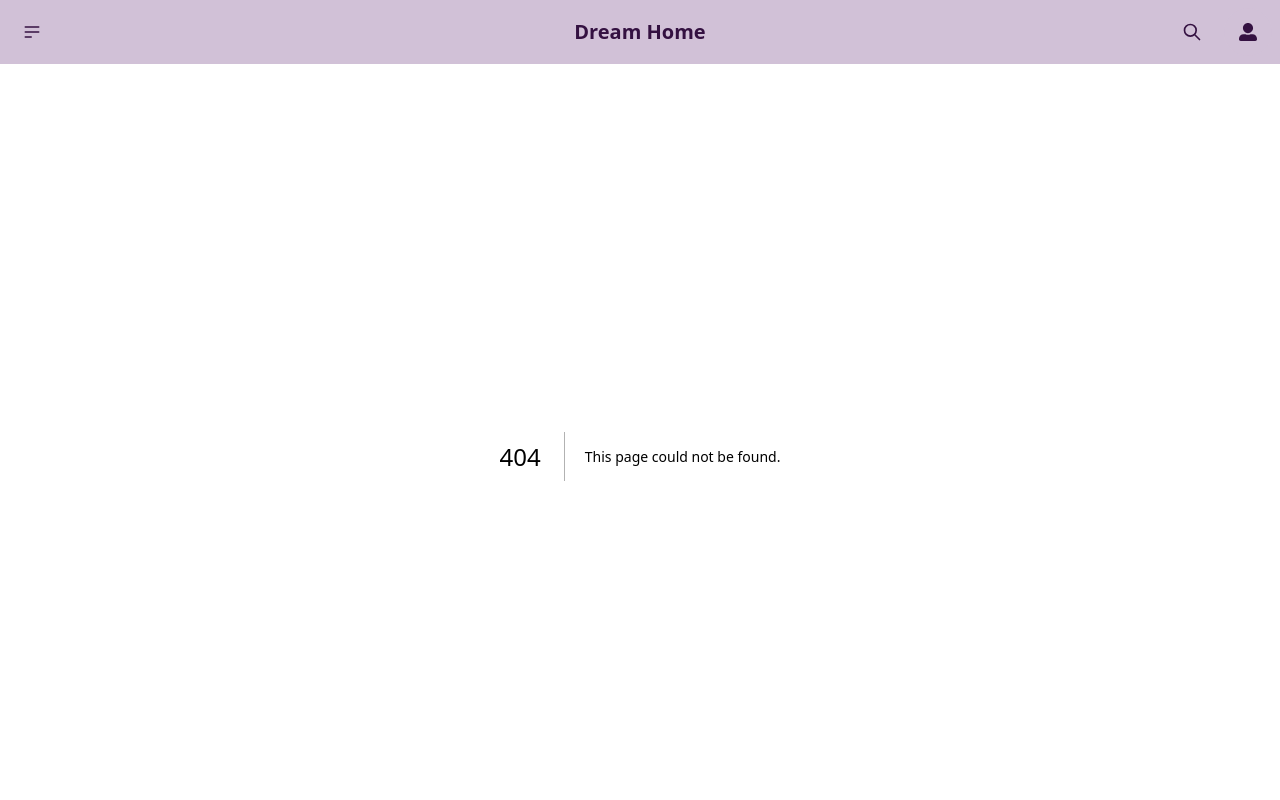
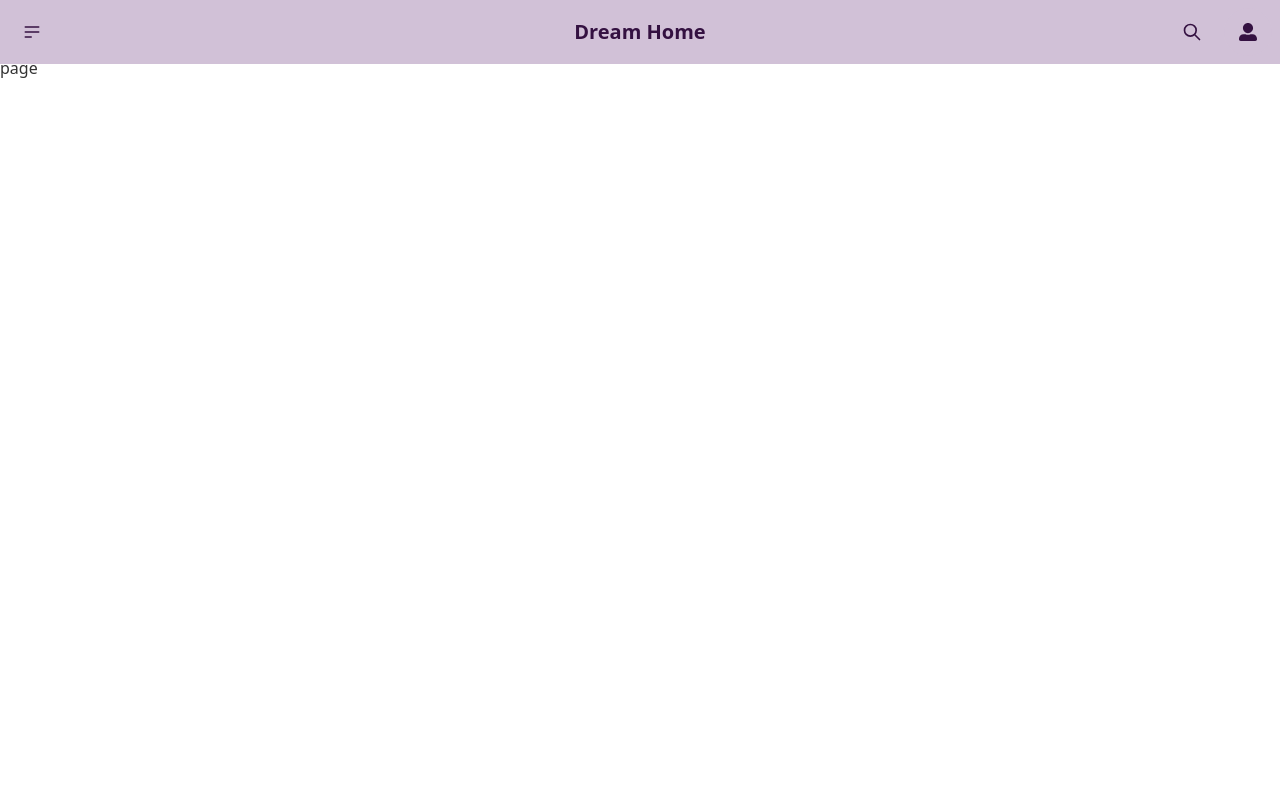
Before and after one commit to parikshith078/dream-home, a Next.js app: page /login in a window 1280 px wide. Before the commit this address had no page. Shown: the top 800 px of the page. Built offline with nearby package versions, Linux system fonts and the light colour scheme.

Commit message:
added login page

```diff
--- /dev/null
+++ b/app/login/page.tsx
@@ -0,0 +1,5 @@
+const page = () => {
+  return <div>page</div>;
+};
+
+export default page;
```
